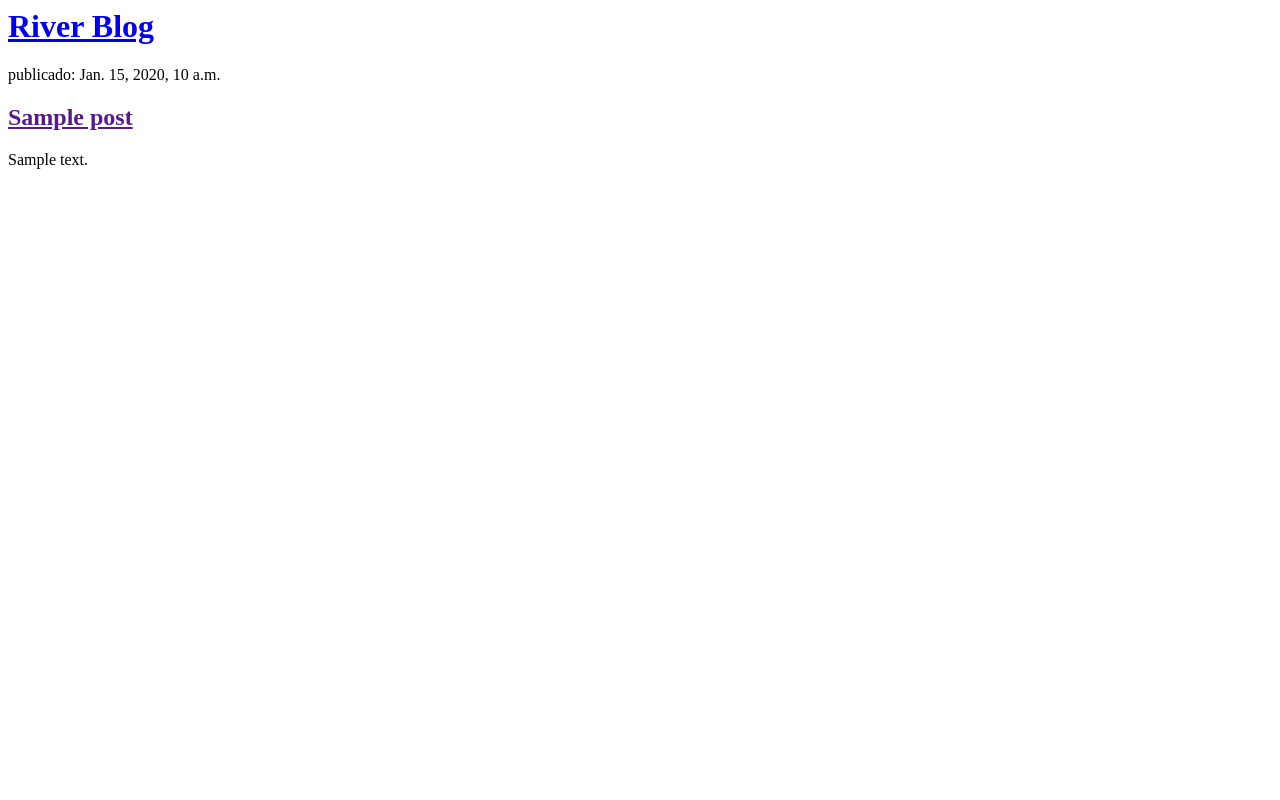
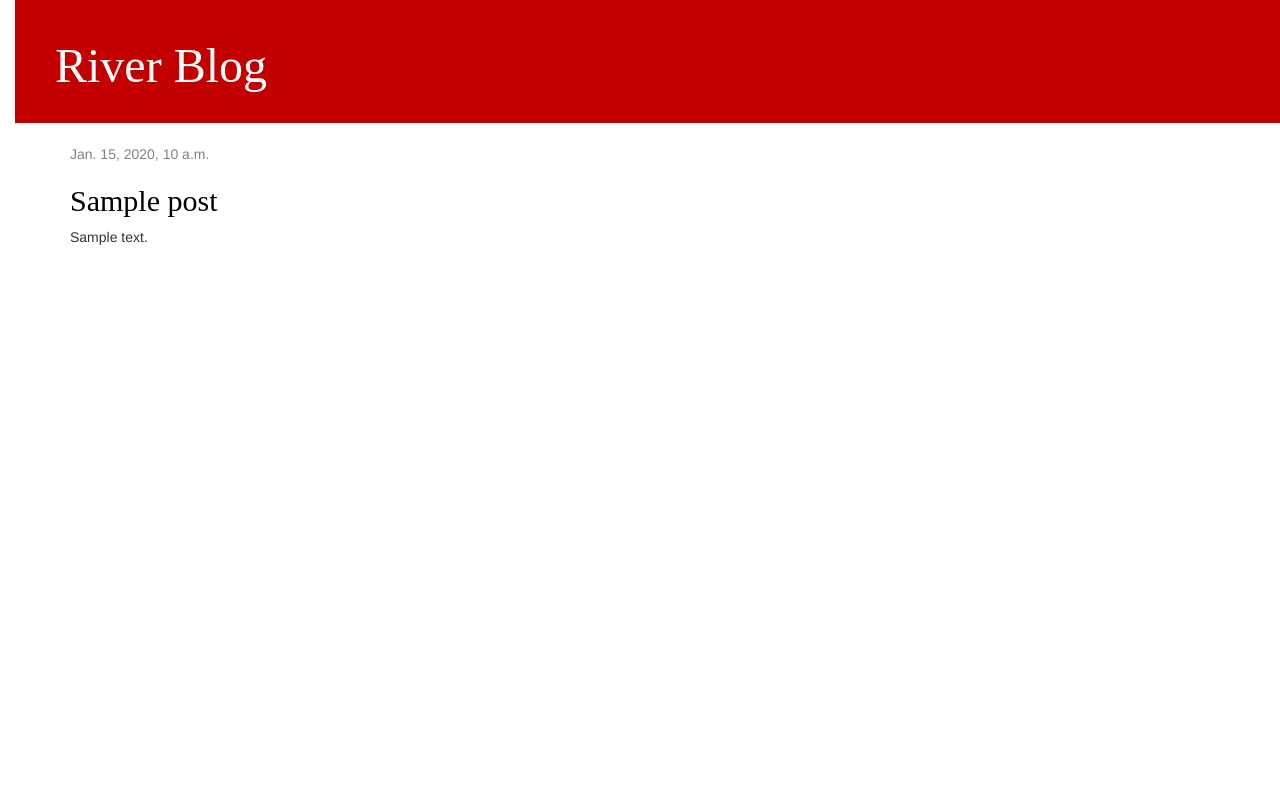
Before and after one commit to LeandroFigueroa/PlaygroundCoderhouse, a Django app: page / in a window 1280 px wide. Run offline with Django 3.2, Linux system fonts and the light colour scheme; tables that the repository leaves empty hold one stand-in row (values such as "Sample post"); some libraries are stand-ins or nearby versions.

Commit message:
Mejora de html

```diff
--- /dev/null
+++ b/blog/static/css/blog.css
@@ -0,0 +1,59 @@
+h1 a, h2 a {
+    color: #c20000;
+}
+
+body {
+    padding-left: 15px;
+}
+
+h1 a, h2 a {
+    color: #FCA205;
+    font-family: 'Alfa Slab One';
+}
+
+.page-header {
+    background-color: #c20000;
+    margin-top: 0;
+    padding: 20px 20px 20px 40px;
+}
+
+.page-header h1, .page-header h1 a, .page-header h1 a:visited, .page-header h1 a:active {
+    color: #ffffff;
+    font-size: 36pt;
+    text-decoration: none;
+}
+
+.content {
+    margin-left: 40px;
+}
+
+h1, h2, h3, h4 {
+    font-family: 'Lobster', cursive;
+}
+
+.date {
+    color: #828282;
+}
+
+.save {
+    float: right;
+}
+
+.post-form textarea, .post-form input {
+    width: 100%;
+}
+
+.top-menu, .top-menu:hover, .top-menu:visited {
+    color: #ffffff;
+    float: right;
+    font-size: 26pt;
+    margin-right: 20px;
+}
+
+.post {
+    margin-bottom: 70px;
+}
+
+.post h2 a, .post h2 a:visited {
+    color: #000000;
+}
--- /dev/null
+++ b/blog/templates/blog/base.html
@@ -0,0 +1,26 @@
+{% load static %}
+<html>
+
+    <head>
+        <title>River blog</title>
+        <link rel="stylesheet" href="//maxcdn.bootstrapcdn.com/bootstrap/3.2.0/css/bootstrap.min.css">
+        <link rel="stylesheet" href="//maxcdn.bootstrapcdn.com/bootstrap/3.2.0/css/bootstrap-theme.min.css">
+        <link href="//fonts.googleapis.com/css?family=Lobster&subset=latin,latin-ext" rel="stylesheet" type="text/css">
+        <link rel="stylesheet" href="{% static 'css/blog.css' %}">
+    </head>
+    <body>
+        <div class="page-header">
+            <h1><a href="/">River Blog</a></h1>
+        </div class="post">
+
+        <div class="content container">
+            <div class="row">
+                <div class="col-md-8">
+                {% block content %}
+                {% endblock %}
+                </div>
+            </div>
+        </div>
+
+    </body>
+</html>
--- a/blog/templates/blog/post_list.html
+++ b/blog/templates/blog/post_list.html
@@ -1,21 +1,13 @@
-<html>
-    <head>
-        <title>River blog</title>
-    </head>
-    <body>
-        <div>
-            <h1><a href="/">River Blog</a></h1>
-        </div>
+{% extends 'blog/base.html' %}
 
-        {% for post in posts %}
-        <div>
-            <p> publicado: {{ post.published_date }}</p>
+{% block content %}
+    {% for post in posts %}
+        <div class="post">
+            <div class="date">
+                {{ post.published_date }}
+            </div>
             <h2><a href="">{{ post.title }}</a></h2>
             <p>{{ post.text|linebreaksbr }}</p>
         </div>
-
-
-        {% endfor %}
-
-    </body>
-</html>
+    {% endfor %}
+{% endblock %}
```
